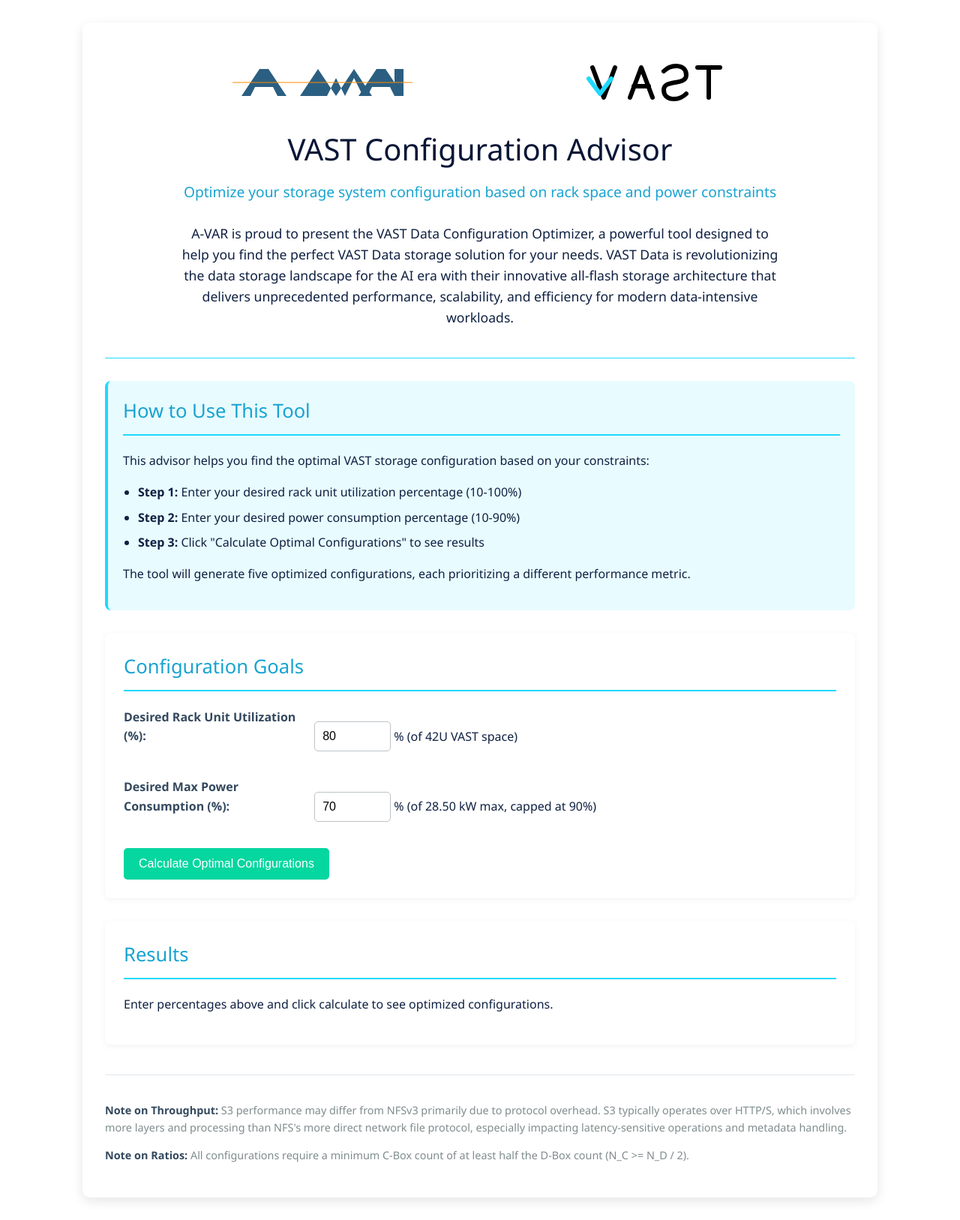
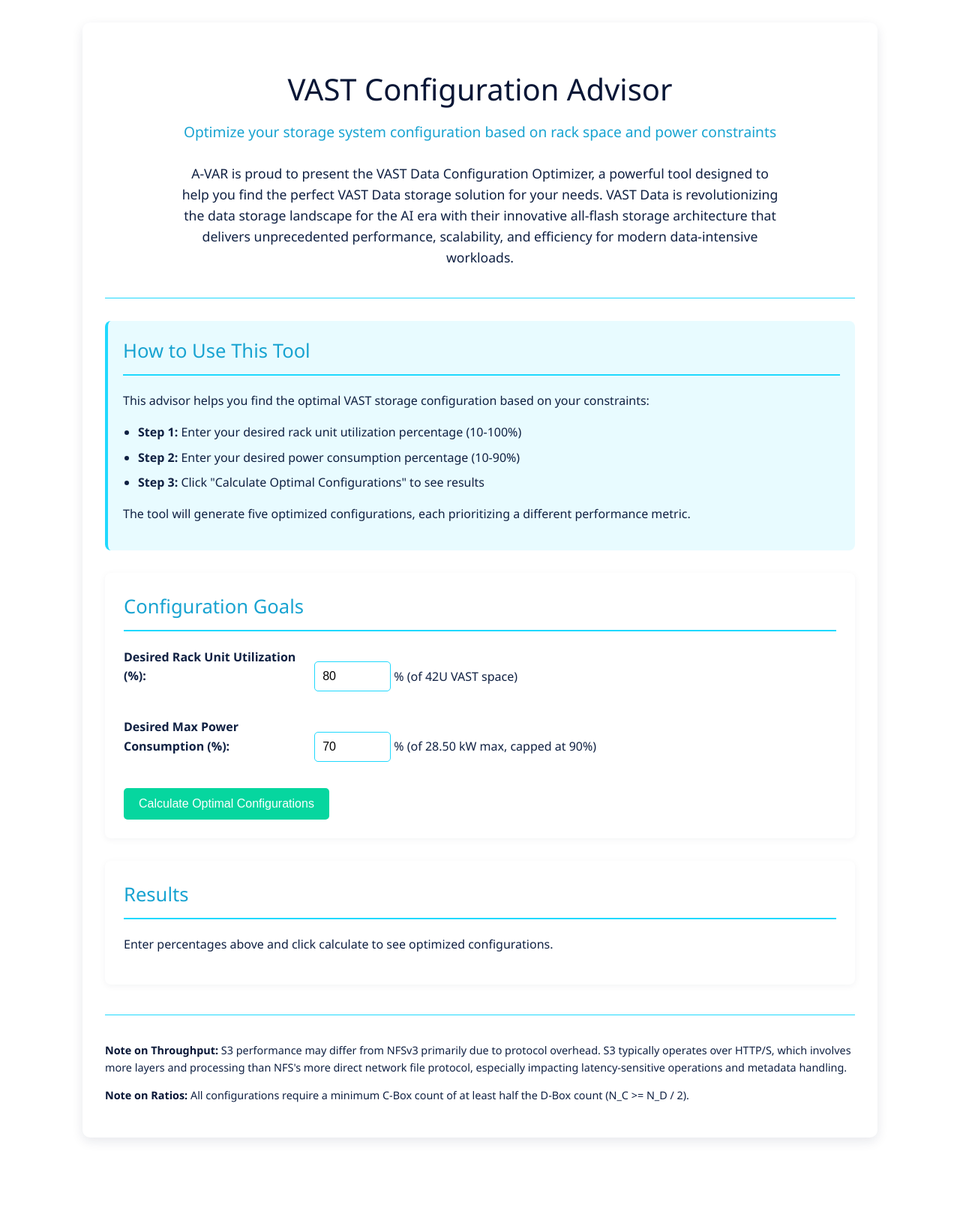
Before and after one commit to fgshepherd/vast-configuration-advisor, a Flask app: page / in a window 1280 px wide. Shown: the whole page at 75% size. After the commit the page ends 1521 px from the top, so only its background shows below. Run offline with Flask 3, Linux system fonts and the light colour scheme; some web fonts are replaced.

Commit message:
Update font for statistics to Moderat and finalize VAST color scheme

```diff
--- a/templates/index.html
+++ b/templates/index.html
@@ -20,10 +20,10 @@
         .container {
             max-width: 1000px;
             margin: 30px auto;
-            background-color: #fff;
+            background-color: #ffffff;
             padding: 30px;
             border-radius: 10px;
-            box-shadow: 0 5px 15px rgba(0,0,0,0.1);
+            box-shadow: 0 5px 15px rgba(15, 32, 66, 0.1);
         }
 
         /* Header styles */
@@ -52,33 +52,23 @@
             max-width: 800px;
             margin: 0 auto 20px auto;
         }
-        .logo-container {
-            display: flex;
-            justify-content: space-between;
-            align-items: center;
-            margin: 20px auto;
-            max-width: 700px;
-        }
-        .logo {
-            height: 60px;
-            margin: 0 20px;
-        }
+        /* Removed logo styles */
 
         /* Section styles */
         .section {
             margin-bottom: 30px;
             padding: 20px;
             border-radius: 8px;
-            background-color: #fff;
-            box-shadow: 0 2px 10px rgba(0,0,0,0.05);
+            background-color: #ffffff;
+            box-shadow: 0 2px 10px rgba(15, 32, 66, 0.05);
         }
         .input-section, .results-section {
             margin-bottom: 30px;
             padding: 25px;
             border: none;
             border-radius: 8px;
-            background-color: #fff;
-            box-shadow: 0 2px 10px rgba(0,0,0,0.05);
+            background-color: #ffffff;
+            box-shadow: 0 2px 10px rgba(15, 32, 66, 0.05);
         }
         .instructions {
             background-color: rgba(31, 217, 254, 0.1);
@@ -120,13 +110,13 @@
             width: 250px;
             margin-bottom: 8px;
             font-weight: 600;
-            color: #34495e;
+            color: #0f2042;
         }
         input[type="number"] {
             width: 80px;
             margin-bottom: 15px;
             padding: 10px;
-            border: 1px solid #bdc3c7;
+            border: 1px solid #1fd9fe;
             border-radius: 5px;
             font-size: 1em;
         }
@@ -293,22 +285,19 @@
         .footer-note {
             margin-top: 40px;
             font-size: 0.9em;
-            color: #7f8c8d;
-            border-top: 1px solid #e0e6ed;
+            color: #0f2042;
+            border-top: 1px solid #1fd9fe;
             padding-top: 20px;
         }
         .footer-note strong {
-            color: #34495e;
+            color: #081636;
         }
     </style>
 </head>
 <body>
     <div class="container">
         <div class="header">
-            <div class="logo-container">
-                <img src="/static/images/avar-logo.svg" alt="A-VAR Logo" class="logo">
-                <img src="/static/images/vast-logo.svg" alt="VAST Data Logo" class="logo">
-            </div>
+            <!-- Logos removed as requested -->
             <h1>VAST Configuration Advisor</h1>
             <p class="subtitle">Optimize your storage system configuration based on rack space and power constraints</p>
             <p class="intro-text">
```
Also changed, not shown: other parts of templates/index.html (+25 -23 lines).
